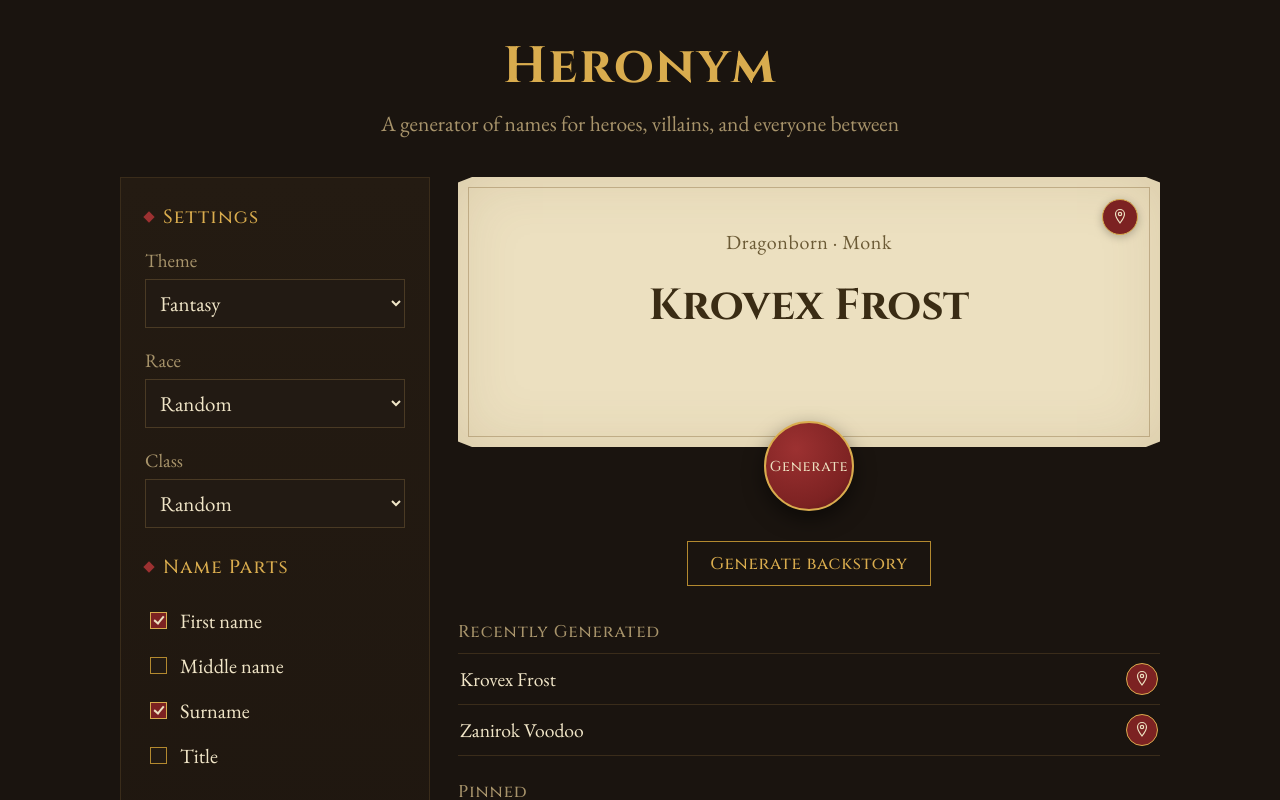
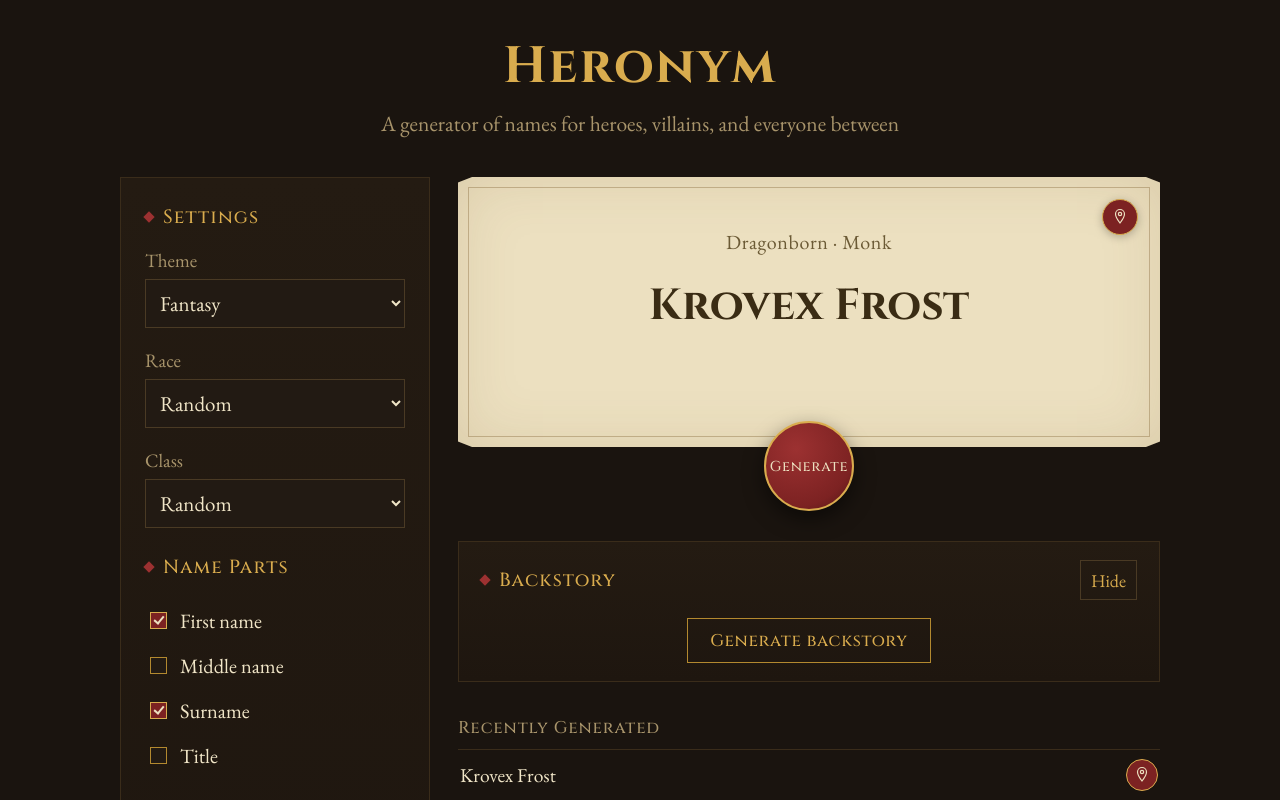
Before and after one commit to DanielHearn/heronym, a React (Vite) app: page / in a window 1280 px wide. Shown: the top 800 px of the page. Built offline with nearby package versions, Linux system fonts and the light colour scheme.

Commit message:
Improve backstory UI

```diff
--- a/src/components/Backstory/Backstory.less
+++ b/src/components/Backstory/Backstory.less
@@ -1,9 +1,74 @@
 @import '../../styles/variables.less';
 
-.backstory {
+.backstory-panel {
   margin-top: 30px;
   width: 100%;
+  padding: 18px 22px;
+  background: linear-gradient(180deg, #241b12, #1e160f);
+  border: 1px solid #3a2c1a;
+  box-sizing: border-box;
+}
+
+.backstory-panel-heading {
+  display: flex;
+  align-items: center;
+  justify-content: space-between;
+  gap: 16px;
+
+  h2 {
+    font-family: 'Cinzel', serif;
+    font-size: 0.95rem;
+    font-weight: 500;
+    letter-spacing: 0.06em;
+    color: @gold-bright;
+    margin: 0;
+    display: flex;
+    align-items: center;
+    gap: 10px;
+
+    &::before {
+      content: '';
+      width: 8px;
+      height: 8px;
+      background: @wax-bright;
+      transform: rotate(45deg);
+      display: inline-block;
+      flex-shrink: 0;
+    }
+  }
+}
+
+.backstory-toggle {
+  display: inline-flex;
+  align-items: center;
+  justify-content: center;
+  min-height: 40px;
+  padding: 7px 10px;
+  border: 1px solid #4a3a24;
+  background: transparent;
+  color: @gold-bright;
+  font-family: 'EB Garamond', serif;
+  font-size: 0.9rem;
+  cursor: pointer;
+
+  &:hover,
+  &:focus-visible {
+    border-color: @gold-bright;
+  }
+
+  &:focus-visible {
+    outline: 2px solid rgba(217, 172, 78, 0.35);
+    outline-offset: 2px;
+  }
+}
+
+.backstory-content {
+  margin-top: 18px;
   text-align: center;
+
+  &[hidden] {
+    display: none;
+  }
 }
 
 .backstory-btn {
--- a/src/components/Backstory/index.tsx
+++ b/src/components/Backstory/index.tsx
@@ -72,6 +72,7 @@ export default function Backstory({
   callingLabel,
   themeLabel,
 }: BackstoryProps) {
+  const [panelOpen, setPanelOpen] = useState(true)
   const [status, setStatus] = useState<Status>('idle')
   const [text, setText] = useState('')
   const [error, setError] = useState('')
@@ -141,7 +142,21 @@ export default function Backstory({
   }
 
   return (
-    <div className="backstory">
+    <div className="backstory-panel">
+      <div className="backstory-panel-heading">
+        <h2>Backstory</h2>
+        <button
+          type="button"
+          className="backstory-toggle"
+          aria-expanded={panelOpen}
+          aria-controls="backstory-content"
+          onClick={() => setPanelOpen((open) => !open)}
+        >
+          {panelOpen ? 'Hide' : 'Show'}
+        </button>
+      </div>
+
+      <div id="backstory-content" className="backstory-content" hidden={!panelOpen}>
         {status === 'idle' && (
           <button type="button" className="backstory-btn" onClick={generate}>
             Generate backstory
@@ -169,5 +184,6 @@ export default function Backstory({
           </button>
         )}
       </div>
+    </div>
   )
 }
```
Lines whose indentation alone changed are shown as unchanged.
